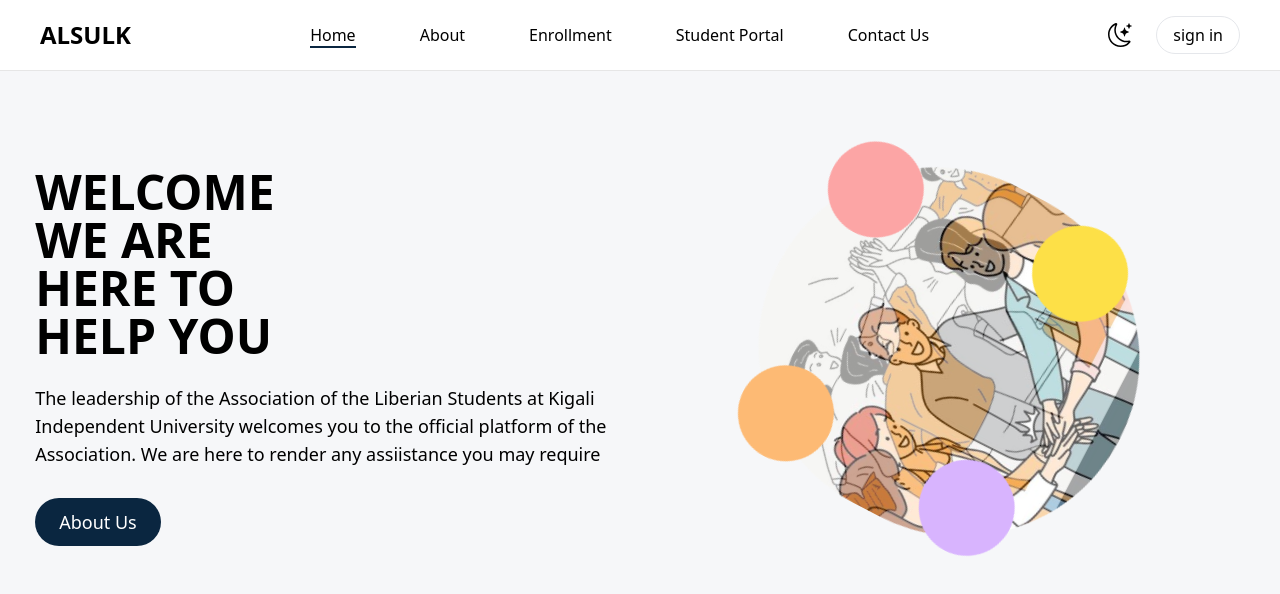
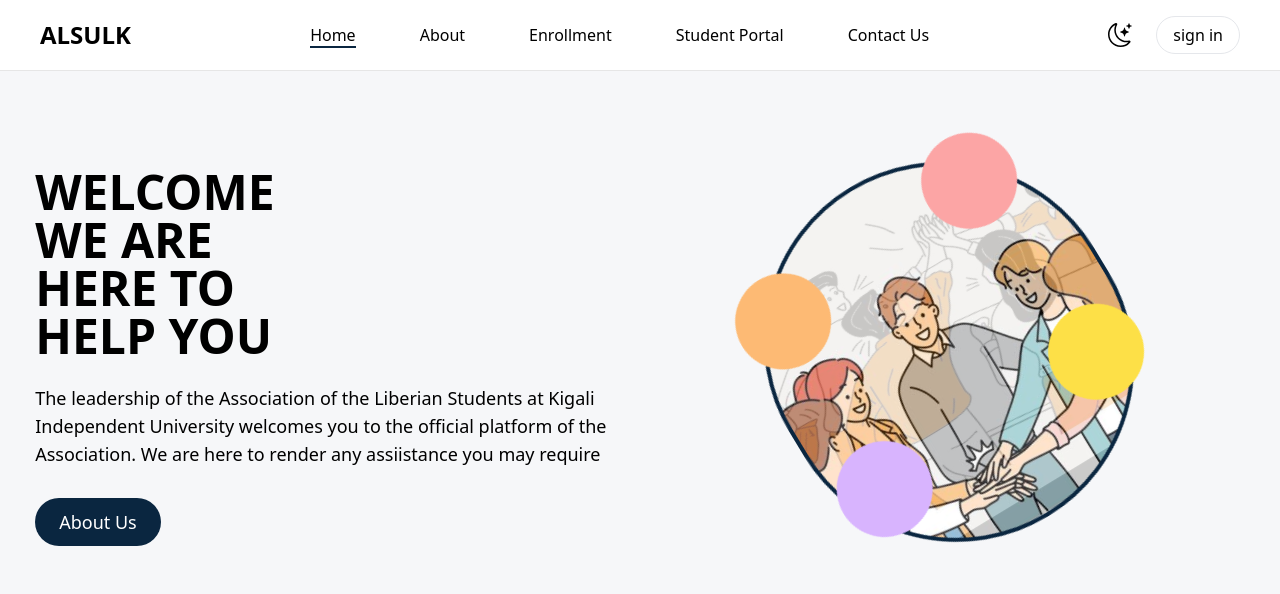
Before and after one commit to mulbahoplanojames/Harmony_Coalition_Project, a React (Vite) app: page / in a window 1280 px wide. Shown: the top 594 px of the page. Built offline with nearby package versions, Linux system fonts and the light colour scheme.

Commit message:
Working on the hero section of the home page

```diff
--- a/src/Components/Home_Hero/HomeHero.jsx
+++ b/src/Components/Home_Hero/HomeHero.jsx
@@ -21,10 +21,10 @@ const HomeHero = () => {
           </Link>
         </div>
         <div
-          className=" bg-green-300 md:w-[60%] md:h-[24rem] w-[70%] h-[17rem] rounded-full relative overflow-visible"
+          className=" bg-green-300 md:w-[60%] md:h-[24rem] w-[70%] h-[17rem] rounded-full relative overflow-visible border-4 border-primary "
           id="item1"
         >
-          <div className="md:w-[6rem] md:h-[6rem] w-[5rem] h-[5rem] bg-red-300 rounded-full absolute top-1 right-5  z-20"></div>
+          <div className="md:w-[6rem] md:h-[6rem] w-[5rem] h-[5rem] bg-red-300 rounded-full absolute top-1 right-5"></div>
           <div className="md:w-[6rem] md:h-[6rem] w-[5rem] h-[5rem] bg-yellow-300 rounded-full absolute md:bottom-[4rem] bottom-6 md:right-0 -right-6"></div>
           <div className="md:w-[6rem] md:h-[6rem] w-[5rem] h-[5rem] bg-orange-300 rounded-full absolute top-7 left-0"></div>
           <div className="md:w-[6rem] md:h-[6rem] w-[5rem] h-[5rem] bg-purple-300 rounded-full absolute md:bottom-14 -bottom-2 md:left-0 left-4"></div>
--- a/src/index.css
+++ b/src/index.css
@@ -3,7 +3,7 @@
 @tailwind utilities;
 
 #item1 {
-  animation: rotate1 3s linear infinite;
+  animation: rotate1 6s linear infinite;
   cursor: pointer;
 }
 
```
